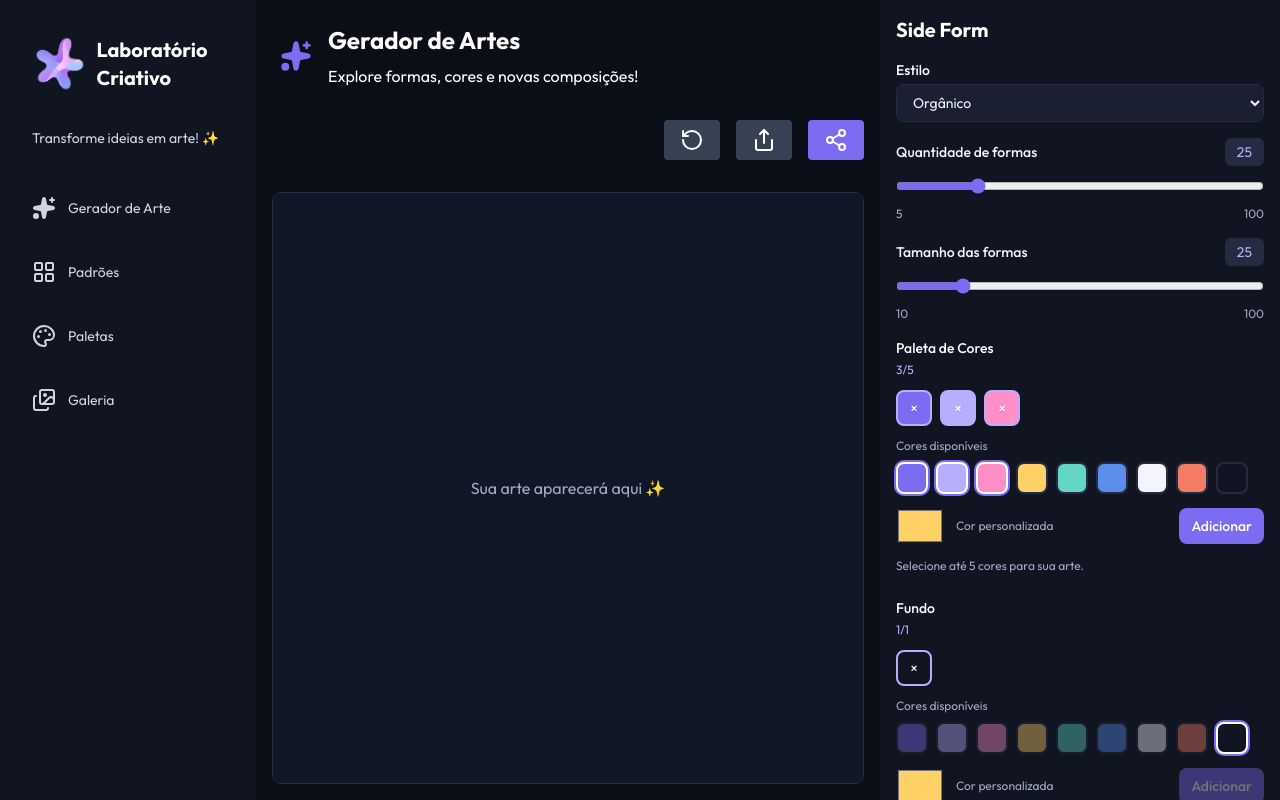
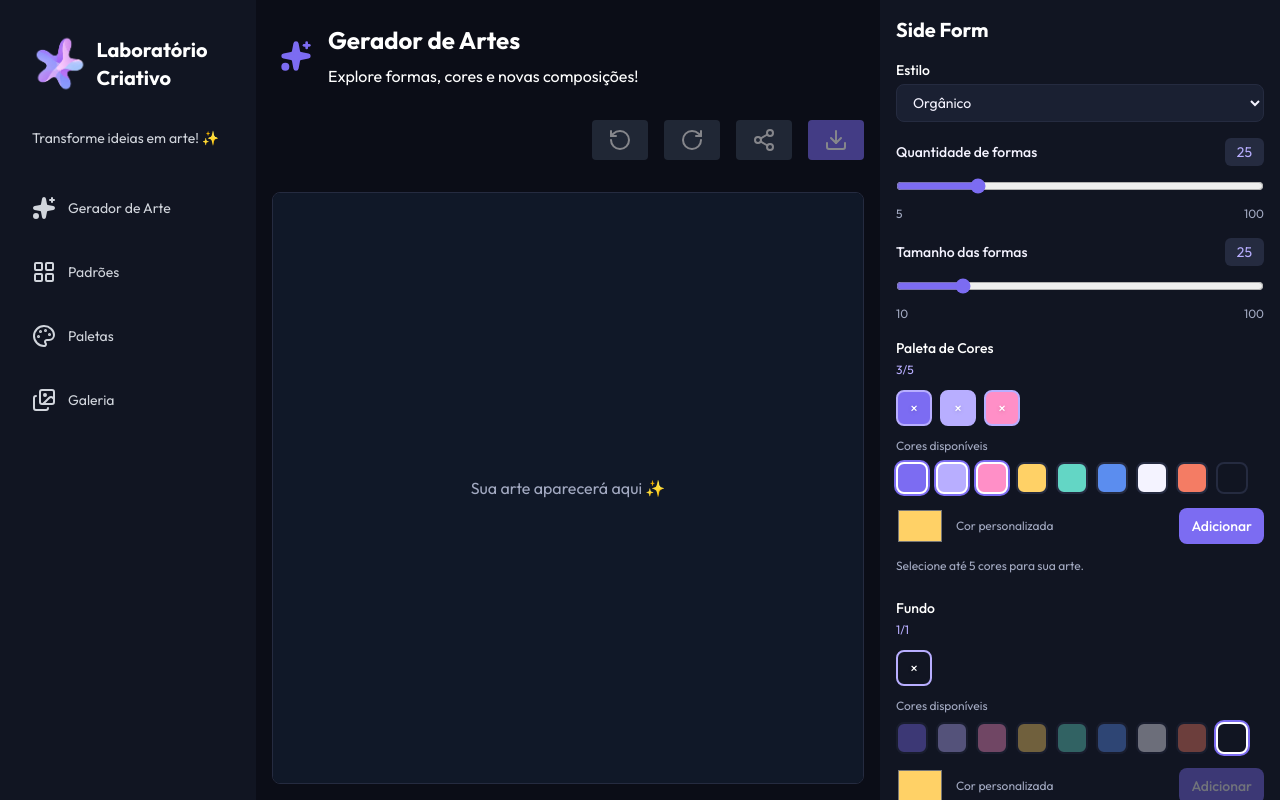
Before and after one commit to carolinneVictoria/creative-lab, a React (Vite) app: page / in a window 1280 px wide. Built offline with nearby package versions, Linux system fonts and the light colour scheme.

Commit message:
feat: enhance Principal component with sharing and downloading options for generated art

```diff
--- a/src/components/Principal.tsx
+++ b/src/components/Principal.tsx
@@ -1,13 +1,134 @@
 
-import { RotateCcw, Share, Share2, Sparkles } from "lucide-react";
+import {
+  AtSign,
+  Download,
+  Globe,
+  Link,
+  Mail,
+  MessageCircle,
+  RotateCcw,
+  RotateCw,
+  Share,
+  Share2,
+  Sparkles,
+} from "lucide-react";
 import { ArtPreview } from "./ArtPreview";
 import type { GeneratedArt } from "../utils/generateArt";
+import { exportImage, svgToBlob, type ImageFormat } from "../utils/export-image";
+import { useEffect, useRef, useState, type CSSProperties } from "react";
 
 type PrincipalProps = {
   art: GeneratedArt | null;
+  canUndo: boolean;
+  canRedo: boolean;
+  onUndo: () => void;
+  onRedo: () => void;
 };
 
-export function Principal({ art }: PrincipalProps) {
+type Menu = "download" | "share" | null;
+
+const SHARE_TEXT = "Olha a arte que eu criei no Creative Lab!";
+
+const menuItemClass =
+  "flex w-full items-center gap-2 px-4 py-2 text-left text-sm text-white hover:bg-gray-600";
+
+export function Principal({ art, canUndo, canRedo, onUndo, onRedo }: PrincipalProps) {
+  const svgRef = useRef<SVGSVGElement>(null);
+  const actionsRef = useRef<HTMLDivElement>(null);
+  const [openMenu, setOpenMenu] = useState<Menu>(null);
+  const [copied, setCopied] = useState(false);
+  const [fileName, setFileName] = useState("creative-lab");
+
+  // Fecha o menu ao clicar fora ou apertar Esc
+  useEffect(() => {
+    if (!openMenu) return;
+
+    function handleClick(event: MouseEvent) {
+      if (!actionsRef.current?.contains(event.target as Node)) setOpenMenu(null);
+    }
+    function handleKey(event: KeyboardEvent) {
+      if (event.key === "Escape") setOpenMenu(null);
+    }
+
+    document.addEventListener("mousedown", handleClick);
+    document.addEventListener("keydown", handleKey);
+    return () => {
+      document.removeEventListener("mousedown", handleClick);
+      document.removeEventListener("keydown", handleKey);
+    };
+  }, [openMenu]);
+
+  function toggleMenu(menu: Menu) {
+    setOpenMenu((current) => (current === menu ? null : menu));
+  }
+
+  async function handleExport(format: ImageFormat) {
+    setOpenMenu(null);
+    if (!svgRef.current || !art) return;
+    await exportImage(svgRef.current, format, fileName);
+  }
+
+  const canShareFiles =
+    typeof navigator !== "undefined" && typeof navigator.canShare === "function";
+
+  async function handleNativeShare() {
+    setOpenMenu(null);
+    if (!svgRef.current || !art) return;
+
+    const blob = await svgToBlob(svgRef.current, "png");
+    const file = new File([blob], "creative-lab.png", { type: "image/png" });
+
+    if (navigator.canShare?.({ files: [file] })) {
+      try {
+        await navigator.share({ files: [file], title: "Creative Lab", text: SHARE_TEXT });
+      } catch {
+        // Usuário cancelou o compartilhamento
+      }
+    } else {
+      await exportImage(svgRef.current, "png");
+    }
+  }
+
+  function openShareUrl(url: string) {
+    setOpenMenu(null);
+    window.open(url, "_blank", "noopener,noreferrer");
+  }
+
+  async function handleCopyLink() {
+    await navigator.clipboard.writeText(window.location.href);
+    setCopied(true);
+    setTimeout(() => {
+      setCopied(false);
+      setOpenMenu(null);
+    }, 1200);
+  }
+
+  const pageUrl = encodeURIComponent(window.location.href);
+  const shareText = encodeURIComponent(SHARE_TEXT);
+
+  const shareOptions = [
+    {
+      label: "WhatsApp",
+      icon: MessageCircle,
+      url: `https://wa.me/?text=${shareText}%20${pageUrl}`,
+    },
+    {
+      label: "X / Twitter",
+      icon: AtSign,
+      url: `https://twitter.com/intent/tweet?text=${shareText}&url=${pageUrl}`,
+    },
+    {
+      label: "Facebook",
+      icon: Globe,
+      url: `https://www.facebook.com/sharer/sharer.php?u=${pageUrl}`,
+    },
+    {
+      label: "E-mail",
+      icon: Mail,
+      url: `mailto:?subject=${encodeURIComponent("Creative Lab")}&body=${shareText}%20${pageUrl}`,
+    },
+  ];
+
   return (
     <div className="flex min-w-0 flex-col p-4 text-black lg:h-screen lg:flex-1">
       <header className="mb-2 shrink-0 p-2">
@@ -30,10 +151,12 @@ export function Principal({ art }: PrincipalProps) {
       </header>
 
       <div className="mb-4 flex shrink-0 justify-end">
-        <div className="flex items-center gap-3 lg:mb-4 lg:gap-4">
+        <div ref={actionsRef} className="flex items-center gap-3 lg:mb-4 lg:gap-4">
           <button
             type="button"
-            className="rounded bg-gray-700 px-4 py-2 font-bold text-white hover:bg-gray-600"
+            onClick={onUndo}
+            disabled={!canUndo}
+            className="rounded bg-gray-700 px-4 py-2 font-bold text-white hover:bg-gray-600 disabled:cursor-not-allowed disabled:opacity-50"
             aria-label="Desfazer"
           >
             <RotateCcw />
@@ -41,27 +164,105 @@ export function Principal({ art }: PrincipalProps) {
 
           <button
             type="button"
-            className="rounded bg-gray-700 px-4 py-2 font-bold text-white hover:bg-gray-600"
-            aria-label="Compartilhar"
+            onClick={onRedo}
+            disabled={!canRedo}
+            className="rounded bg-gray-700 px-4 py-2 font-bold text-white hover:bg-gray-600 disabled:cursor-not-allowed disabled:opacity-50"
+            aria-label="Refazer"
           >
-            <Share />
+            <RotateCw />
           </button>
 
-          <button
-            type="button"
-            className="rounded bg-[#7C6CF2] px-4 py-2 font-bold text-white hover:bg-[#9588FF]"
-            aria-label="Exportar arte"
-          >
-            <Share2 />
-          </button>
+          <div className="relative">
+            <button
+              type="button"
+              onClick={() => toggleMenu("share")}
+              disabled={!art}
+              className="rounded bg-gray-700 px-4 py-2 font-bold text-white hover:bg-gray-600 disabled:cursor-not-allowed disabled:opacity-50"
+              aria-label="Compartilhar"
+              aria-haspopup="menu"
+              aria-expanded={openMenu === "share"}
+            >
+              <Share2 />
+            </button>
+
+            {openMenu === "share" && (
+              <div
+                role="menu"
+                className="absolute right-0 z-10 mt-2 w-52 overflow-hidden rounded-lg border border-[#252B40] bg-gray-700 shadow-lg"
+              >
+                {canShareFiles && (
+                  <button type="button" role="menuitem" onClick={handleNativeShare} className={menuItemClass}>
+                    <Share className="h-4 w-4" /> Compartilhar imagem…
+                  </button>
+                )}
+                {shareOptions.map(({ label, icon: Icon, url }) => (
+                  <button
+                    key={label}
+                    type="button"
+                    role="menuitem"
+                    onClick={() => openShareUrl(url)}
+                    className={menuItemClass}
+                  >
+                    <Icon className="h-4 w-4" /> {label}
+                  </button>
+                ))}
+                <button type="button" role="menuitem" onClick={handleCopyLink} className={menuItemClass}>
+                  <Link className="h-4 w-4" /> {copied ? "Link copiado!" : "Copiar link"}
+                </button>
+              </div>
+            )}
+          </div>
+
+          <div className="relative">
+            <button
+              type="button"
+              onClick={() => toggleMenu("download")}
+              disabled={!art}
+              className="rounded bg-[#7C6CF2] px-4 py-2 font-bold text-white hover:bg-[#9588FF] disabled:cursor-not-allowed disabled:opacity-50"
+              aria-label="Baixar arte"
+              aria-haspopup="menu"
+              aria-expanded={openMenu === "download"}
+            >
+              <Download />
+            </button>
+
+            {openMenu === "download" && (
+              <div
+                role="menu"
+                className="absolute right-0 z-10 mt-2 w-56 overflow-hidden rounded-lg border border-[#252B40] bg-gray-700 shadow-lg"
+              >
+                <label className="block px-4 pt-3 pb-2 text-xs text-[#A3AAC2]">
+                  Nome da arte
+                  <input
+                    type="text"
+                    value={fileName}
+                    onChange={(event) => setFileName(event.target.value)}
+                    onKeyDown={(event) => event.key === "Enter" && handleExport("png")}
+                    placeholder="creative-lab"
+                    autoFocus
+                    className="mt-1 w-full rounded border border-[#252B40] bg-gray-800 px-2 py-1 text-sm text-white outline-none focus:border-[#7C6CF2]"
+                  />
+                </label>
+                <button type="button" role="menuitem" onClick={() => handleExport("png")} className={menuItemClass}>
+                  Baixar PNG
+                </button>
+                <button type="button" role="menuitem" onClick={() => handleExport("svg")} className={menuItemClass}>
+                  Baixar SVG
+                </button>
+              </div>
+            )}
+          </div>
         </div>
       </div>
 
       {/* Área de visualização da arte */}
-      {/* Celular: área quadrada na largura da tela. Desktop: ocupa a altura restante. */}
-      <div className="flex aspect-square w-full items-center justify-center overflow-hidden rounded-lg border border-[#252B40] bg-[#0B0D17] lg:aspect-auto lg:min-h-0 lg:flex-1">
-        <div className="aspect-square h-full max-h-full max-w-full bg-gray-900">
-          <ArtPreview art={art} />
+      {/* Celular: área na proporção da arte e na largura da tela. Desktop: ocupa a altura restante. */}
+      <div
+        style={{ "--art-ratio": art ? `${art.width} / ${art.height}` : "1 / 1" } as CSSProperties}
+        className="flex aspect-(--art-ratio) w-full items-center justify-center overflow-hidden rounded-lg border border-[#252B40] bg-[#0B0D17] lg:aspect-auto lg:min-h-0 lg:flex-1"
+      >
+        <div className="h-full w-full bg-gray-900">
+          <ArtPreview art={art} svgRef={svgRef} />
         </div>
       </div>
     </div>
```
